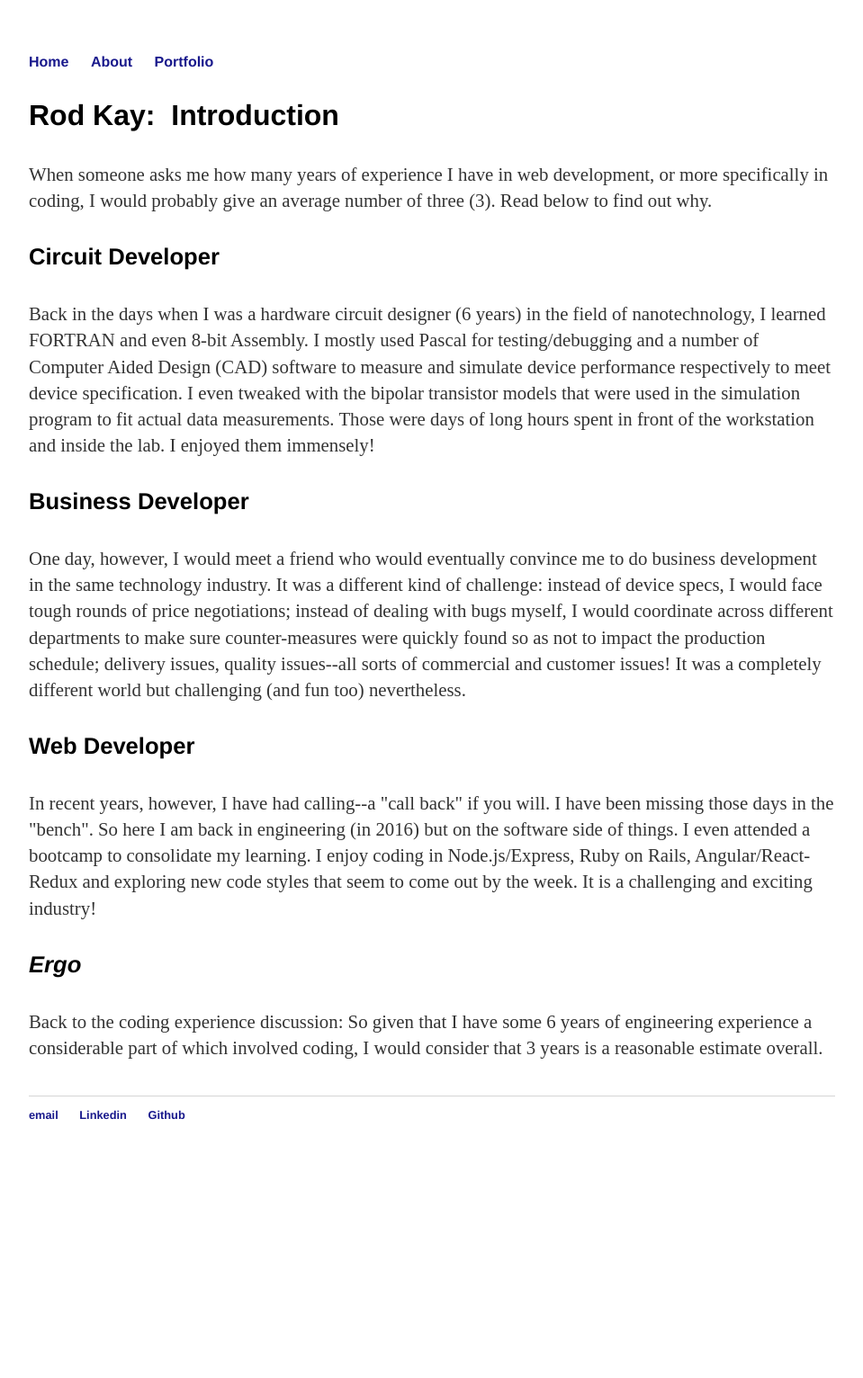
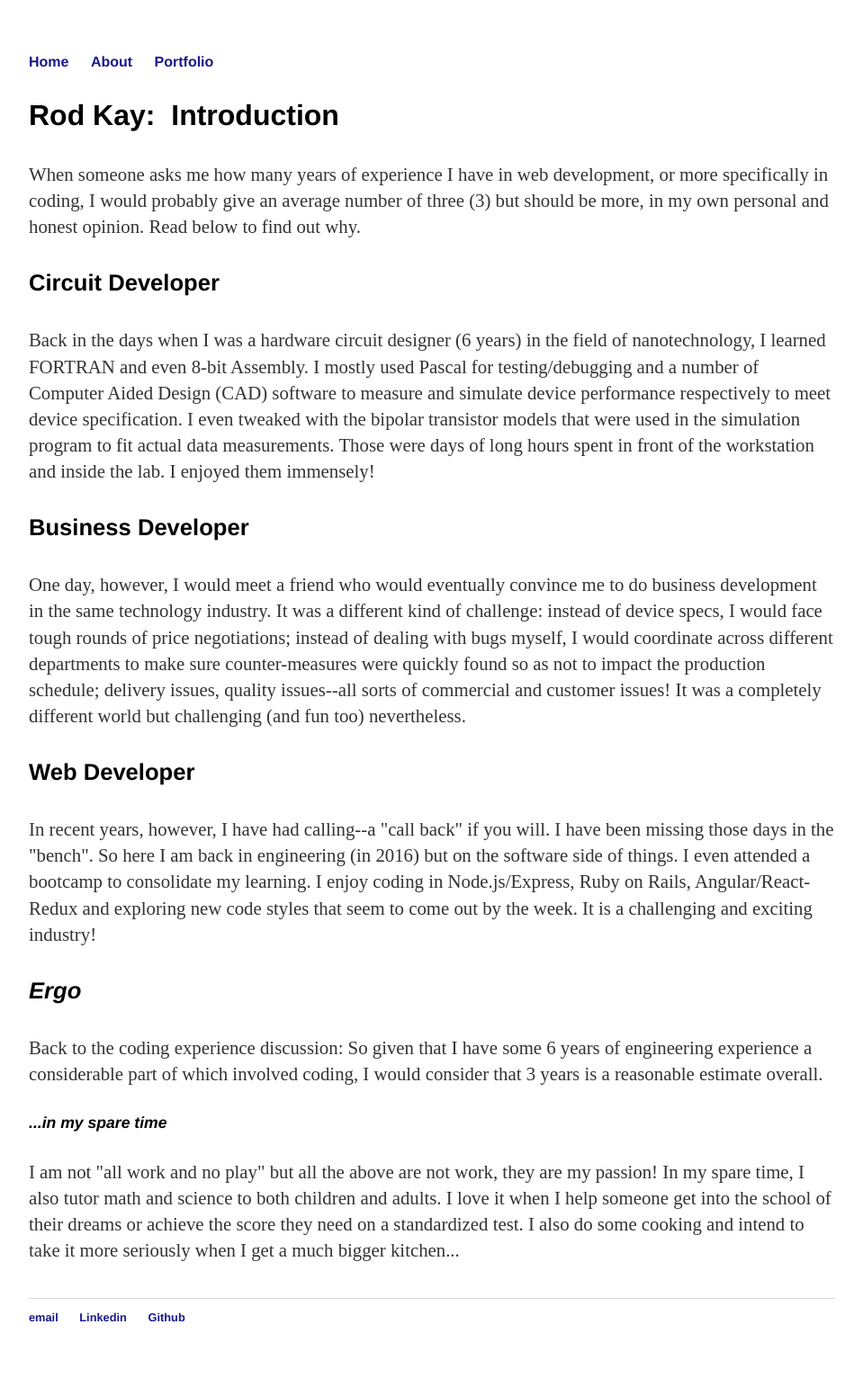
Before and after one commit to rodstaff/rodstaff.github.io, a Jekyll site: the page built from about/index.html, in a window 1280 px wide. Shown: the whole page at 90% size, without its empty margins (160-1119 px from the left). Built offline with Jekyll 4.4.1, drawn with Linux system fonts in a browser that asks for light colours; before the commit the page ends 1307 px from its top, so only the background shows below that.

Commit message:
about/index.html

```diff
--- a/about/index.html
+++ b/about/index.html
@@ -4,7 +4,7 @@ title: About
 ---
 <div>
      <h3>Rod Kay:&nbsp&nbspIntroduction</h3>
-     <p>When someone asks me how many years of experience I have in web development, or more specifically in coding, I would probably give an average number of three (3).  Read below to find out why.</p>
+     <p>When someone asks me how many years of experience I have in web development, or more specifically in coding, I would probably give an average number of three (3) but should be more, in my own personal and honest opinion.  Read below to find out why.</p>
      <h4>Circuit Developer</h4>
      <p>Back in the days when I was a hardware circuit designer (6 years) in the field of nanotechnology, I learned FORTRAN and even 8-bit Assembly.  I mostly used Pascal for testing/debugging and a number of Computer Aided Design (CAD) software to measure and simulate device performance respectively to meet device specification.  I even tweaked with the bipolar transistor models that were used in the simulation program to fit actual data measurements.  Those were days of long hours spent in front of the workstation and inside the lab.  I enjoyed them immensely!</p>
      <h4>Business Developer</h4>
@@ -12,5 +12,7 @@ title: About
      <h4>Web Developer</h4>
      <p>In recent years, however, I have had calling--a "call back" if you will.  I have been missing those days in the "bench".  So here I am back in engineering (in 2016) but on the software side of things.  I even attended a bootcamp to consolidate my learning.  I enjoy coding in Node.js/Express, Ruby on Rails, Angular/React-Redux and exploring new code styles that seem to come out by the week.  It is a challenging and exciting industry!</p>
      <h4><em>Ergo</em></h4>
-     <p>Back to the coding experience discussion:  So given that I have some 6 years of engineering experience a considerable part of which involved coding, I would consider that 3 years is a reasonable estimate overall.</p><br/>
+     <p>Back to the coding experience discussion:  So given that I have some 6 years of engineering experience a considerable part of which involved coding, I would consider that 3 years is a reasonable estimate overall.</p>
+     <h5><em>...in my spare time</em></h5>
+     <p>I am not "all work and no play" but all the above are not work, they are my passion!  In my spare time, I also tutor math and science to both children and adults.  I love it when I help someone get into the school of their dreams or achieve the score they need on a standardized test.  I also do some cooking and intend to take it more seriously when I get a much bigger kitchen...</p><br/>
 </div>
```
